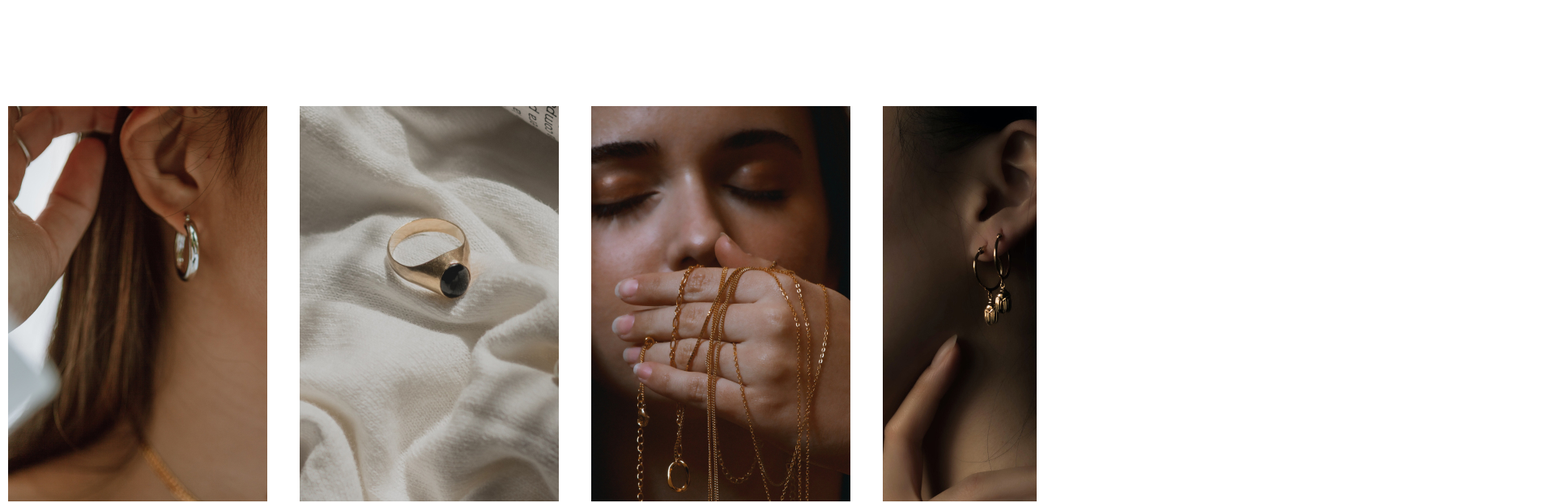
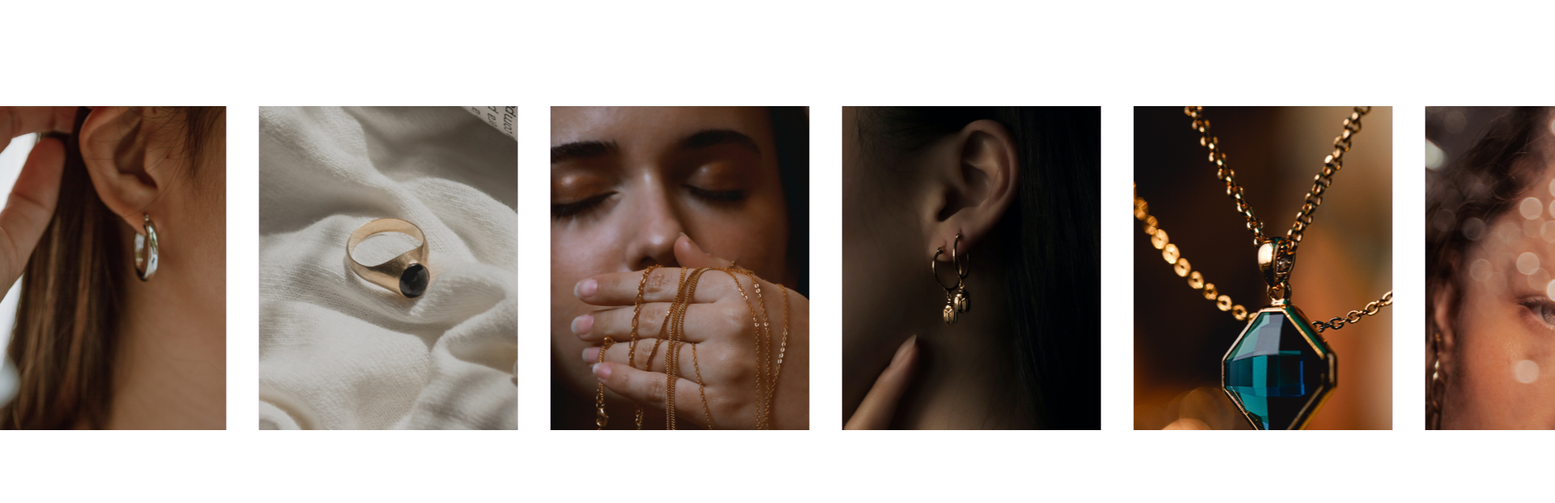
Before and after one commit to Chuchoss/keepCalm-testWork, a React (Create React App) app: page / in a window 1280 px wide. Shown: the part 1660-2281 px from the top of the page at 81% size, 1920 px wide, since content can reach past the window. Built offline with nearby package versions, Linux system fonts and the light colour scheme; a web font is replaced by a local one.

Commit message:
swiper fix

```diff
--- a/package.json
+++ b/package.json
@@ -12,7 +12,6 @@
     "react-scripts": "5.0.1",
     "sass": "^1.56.1",
     "sass-loader": "^13.2.0",
-    "swiper": "^8.4.4",
     "web-vitals": "^2.1.4"
   },
   "scripts": {
--- a/src/components/SectionSwiper/SectionSwiper.jsx
+++ b/src/components/SectionSwiper/SectionSwiper.jsx
@@ -1,18 +1,46 @@
-import Swiper from "../Swiper/Swiper";
-import SwiperCore, { Mousewheel } from "swiper/core";
 import styles from "./SectionSwiper.module.scss";
-
-SwiperCore.use([Mousewheel]);
+import { useEffect, useRef } from "react";
+import mySwiper from "../../helpers/mySwiper";
 
 export default function SectionSwiper() {
+  const classes = `${styles.containerSwiper} container`;
+  const itemClasses = `${styles.item} item`;
+  const sliderClasses = `${styles.slider} slider`;
+  const titleClasses = `${styles.title} title`;
+
+  const slides = [
+    `${styles.slideOne}`,
+    `${styles.slideTwo}`,
+    `${styles.slideThree}`,
+    `${styles.slideFour}`,
+    `${styles.slideFive}`,
+    `${styles.slideSix}`,
+    `${styles.slideThree}`,
+    `${styles.slideFour}`,
+    `${styles.slideFive}`,
+    `${styles.slideSix}`,
+  ].map((el) => el + " " + styles.slide);
+
+  const sliderRef = useRef(null);
+
+  useEffect(() => {
+    mySwiper();
+  }, [sliderRef]);
+
   return (
-    <section className={styles.section}>
-      <div className='container'>
-        <h2 className='title' id='swiper-title'>
-          Lorem ipsum dolor sit amet
-        </h2>
+    <div className={classes} id='swiper-container'>
+      <h2 className={titleClasses} id='swiper-title'>
+        Lorem ipsum dolor sit amet
+      </h2>
+      <div className={sliderClasses} ref={sliderRef}>
+        <div className={styles.sliderInner}>
+          {slides.map((item, index) => (
+            <div key={index} className={itemClasses}>
+              <div className={item}></div>
+            </div>
+          ))}
+        </div>
       </div>
-      <Swiper el={true} />
-    </section>
+    </div>
   );
 }
--- a/src/components/SectionSwiper/SectionSwiper.module.scss
+++ b/src/components/SectionSwiper/SectionSwiper.module.scss
@@ -1,3 +1,82 @@
-.section {
-  margin-bottom: 160px;
+.containerSwiper {
+  position: relative;
+  margin-bottom: -160px;
 }
+
+.slider {
+  position: sticky;
+  top: 35%;
+  left: 0;
+  height: 100vh;
+}
+
+.sliderInner {
+  position: absolute;
+  top: 0%;
+  width: 100%;
+  height: 100%;
+  display: flex;
+  column-gap: 40px;
+  justify-content: space-between;
+}
+
+.item {
+  position: relative;
+  min-width: 320px;
+  width: 320px;
+  max-height: 400px;
+  height: 100%;
+  overflow: hidden;
+  background-color: thistle;
+}
+
+.image {
+}
+
+.title {
+  position: sticky;
+  top: 15%;
+  transition: opacity 0.3s ease;
+}
+
+.section:nth-child(1) {
+  background-color: darkmagenta;
+}
+
+.slide {
+  object-fit: cover;
+  height: 100%;
+  width: 100%;
+}
+
+.slideOne {
+  background-image: url("../../img/swiper1.jpg");
+}
+
+.slideTwo {
+  background-image: url("../../img/swiper2.jpg");
+}
+
+.slideThree {
+  background-image: url("../../img/swiper3.jpg");
+}
+
+.slideFour {
+  background-image: url("../../img/swiper4.jpg");
+}
+
+.slideFive {
+  background-image: url("../../img/swiper5.png");
+}
+
+.slideSix {
+  background-image: url("../../img/swiper6.jpg");
+}
+
+.slideSeven {
+  background-image: url("../../img/swiper7.jpg");
+}
+
+.slideEight {
+  background-image: url("../../img/swiper8.jpg");
+}
--- a/src/components/Swiper/Swiper.jsx
+++ /dev/null
@@ -1,54 +0,0 @@
-import { Swiper, SwiperSlide } from "swiper/react";
-import { useEffect } from "react";
-import styles from "./Swiper.module.scss";
-import "swiper/css";
-
-// eslint-disable-next-line
-export default () => {
-  const slides = [
-    `${styles.slideZero}`,
-    `${styles.slideOne}`,
-    `${styles.slideTwo}`,
-    `${styles.slideThree}`,
-    `${styles.slideFour}`,
-    `${styles.slideFive}`,
-    `${styles.slideSix}`,
-    `${styles.slideSeven}`,
-    `${styles.slideEight}`,
-    `${styles.slideLast}`,
-  ];
-
-  const transition = 1000;
-  useEffect(() => {
-    const enableScroll = (event) => {
-      event.target.swiper.enable();
-    };
-
-    const swiperEl = document.querySelector(".swiper");
-
-    swiperEl.addEventListener("mouseenter", enableScroll);
-
-    return () => swiperEl.removeEventListener("mouseenter", enableScroll);
-  }, []);
-
-  return (
-    <Swiper
-      mousewheel
-      className={styles.swiper}
-      spaceBetween={40}
-      slidesPerView={"auto"}
-      speed={transition}
-      onSlideChange={(swiper) => {
-        if (swiper.isEnd || swiper.isBeginning) {
-          setTimeout(() => {
-            swiper.disable();
-          }, transition);
-        }
-      }}
-    >
-      {slides.map((item, index) => (
-        <SwiperSlide className={item} key={index} />
-      ))}
-    </Swiper>
-  );
-};
--- a/src/components/Swiper/Swiper.module.scss
+++ /dev/null
@@ -1,46 +0,0 @@
-.swiper {
-  width: 100%;
-  height: 488px;
-}
-
-.slideLast {
-  max-width: var(--calc-padding);
-  margin-right: -80px;
-}
-
-.slideZero {
-  margin-right: 0 !important;
-  max-width: var(--calc-padding);
-}
-
-.slideOne {
-  background-image: url("../../img/swiper1.jpg");
-}
-
-.slideTwo {
-  background-image: url("../../img/swiper2.jpg");
-}
-
-.slideThree {
-  background-image: url("../../img/swiper3.jpg");
-}
-
-.slideFour {
-  background-image: url("../../img/swiper4.jpg");
-}
-
-.slideFive {
-  background-image: url("../../img/swiper5.png");
-}
-
-.slideSix {
-  background-image: url("../../img/swiper6.jpg");
-}
-
-.slideSeven {
-  background-image: url("../../img/swiper7.jpg");
-}
-
-.slideEight {
-  background-image: url("../../img/swiper8.jpg");
-}
--- /dev/null
+++ b/src/helpers/mySwiper.js
@@ -0,0 +1,55 @@
+export default function mySwiper() {
+  let images = [...document.querySelectorAll(".item")];
+  let swiperTitle = document.getElementById("swiper-title");
+  let containerSwiper = document.getElementById("swiper-container");
+  let slider = document.querySelector(".slider");
+  let sliderWidth = slider.getBoundingClientRect().width;
+  let conteinerRigth = images.length * 360 - sliderWidth - 40;
+  let topOffset = parseFloat(getCoords(slider).top).toFixed(2);
+  let imageWidth;
+  let current = 0;
+  let target = 0;
+  let ease = 0.07;
+  let titleOffset = 50;
+
+  function lerp(start, end, t) {
+    return start * (1 - t) + end * t;
+  }
+
+  function setTransform(el, transform) {
+    el.style.transform = transform;
+  }
+  function init() {
+    imageWidth = sliderWidth / images.length;
+    containerSwiper.style.height = `${
+      (sliderWidth - (window.innerWidth - window.innerHeight)) * images.length -
+      (sliderWidth + 40)
+    }px`;
+  }
+
+  function getCoords(elem) {
+    let box = elem.getBoundingClientRect();
+
+    return {
+      top: box.top + window.pageYOffset,
+      right: box.right + window.pageXOffset,
+      bottom: box.bottom + window.pageYOffset,
+      left: box.left + window.pageXOffset,
+    };
+  }
+
+  function animate() {
+    current = parseFloat(lerp(current, target, ease)).toFixed(2);
+    current = current >= conteinerRigth ? conteinerRigth : current;
+    target = window.scrollY - topOffset;
+
+    getCoords(slider).top - getCoords(swiperTitle).top <= titleOffset
+      ? (swiperTitle.style.opacity = 0)
+      : (swiperTitle.style.opacity = 1);
+    setTransform(slider, `translateX(-${current}px)`);
+    requestAnimationFrame(animate);
+  }
+
+  init();
+  animate();
+}
--- a/src/scss/_global.scss
+++ b/src/scss/_global.scss
@@ -19,6 +19,7 @@ body {
   min-height: 100%;
   font-weight: 300;
   font-size: 16px;
+  overscroll-behavior: none;
   color: var(--color-light-dark);
   background-color: var(--color-white);
 }
```
Also changed, not shown: 1 other file (tests, documents, lock files or other folders).
